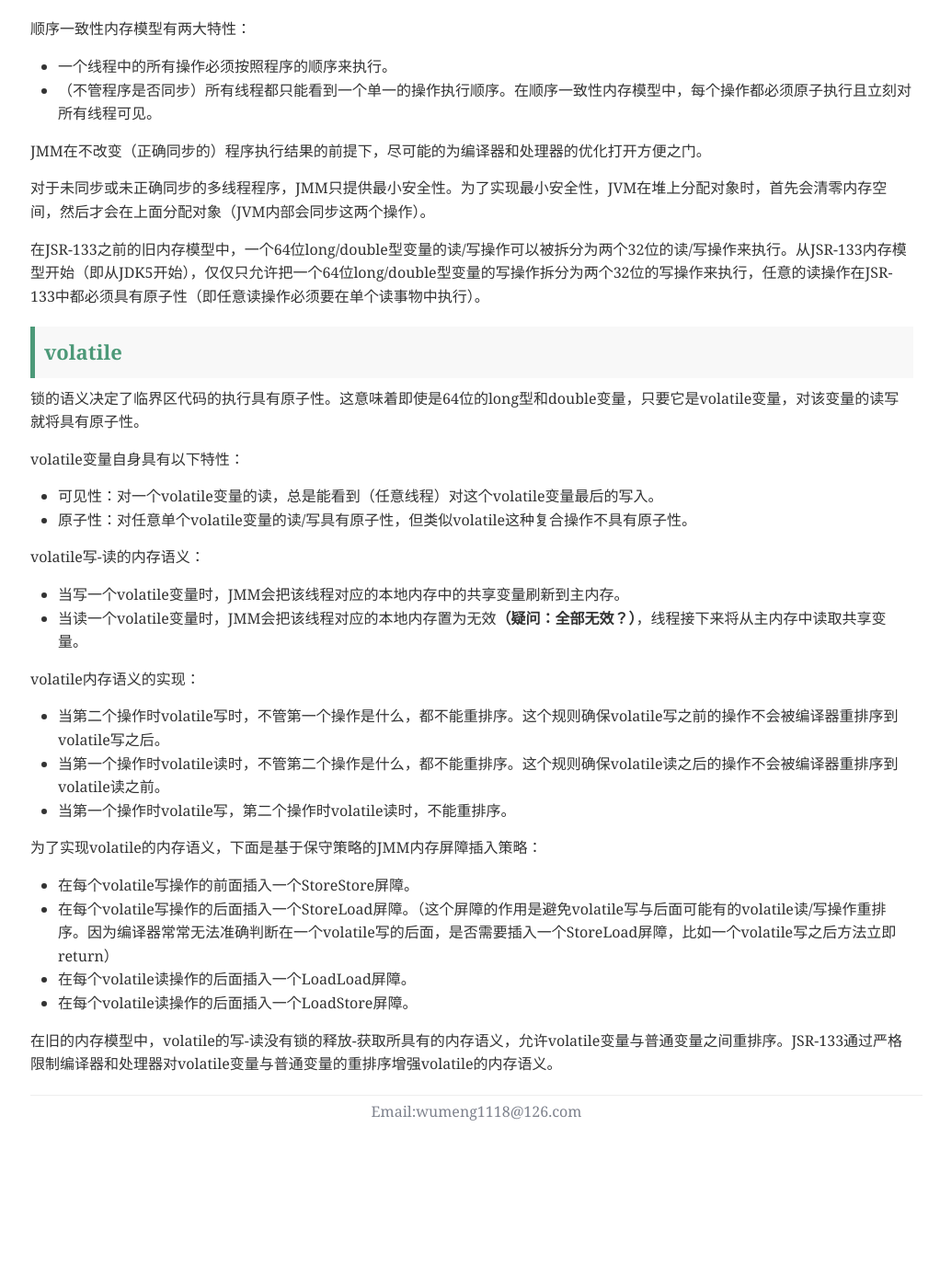
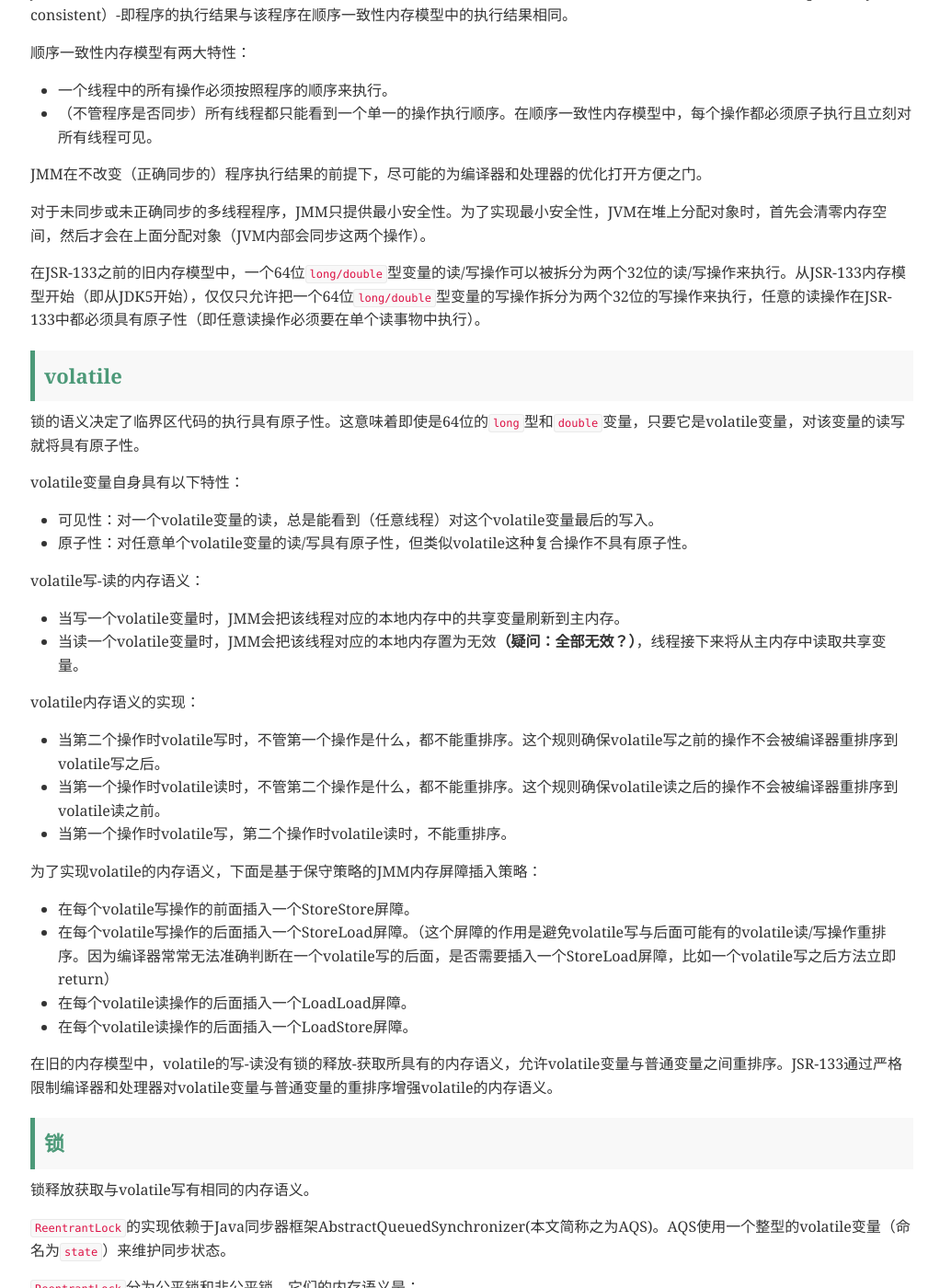
Before and after one commit to Qing-Shuang/Bird, a Jekyll site: the page built from _posts/Java/2015-04-30-java4-jmm.md, in a window 1280 px wide and 1400 px high, scrolled down 1353 px. Shown: the whole window at 92% size, without its empty margins (127-1149 px from the left). Built offline with Jekyll 4.4.1, drawn with Linux system fonts in a browser that asks for light colours; Markdown is read by kramdown in place of the engine named in the settings; before the commit the page ends 2599 px from its top, so only the background shows below that; some of the changed text lies outside the part shown.

Commit message:
修改了java内存模型学习笔记和修改了JS垃圾回收文章的错别字

```diff
--- a/_posts/Java/2015-04-30-java4-jmm.md
+++ b/_posts/Java/2015-04-30-java4-jmm.md
@@ -49,11 +49,11 @@
 
 对于未同步或未正确同步的多线程程序，JMM只提供最小安全性。为了实现最小安全性，JVM在堆上分配对象时，首先会清零内存空间，然后才会在上面分配对象（JVM内部会同步这两个操作）。
 
-在JSR-133之前的旧内存模型中，一个64位long/double型变量的读/写操作可以被拆分为两个32位的读/写操作来执行。从JSR-133内存模型开始（即从JDK5开始），仅仅只允许把一个64位long/double型变量的写操作拆分为两个32位的写操作来执行，任意的读操作在JSR-133中都必须具有原子性（即任意读操作必须要在单个读事物中执行）。
+在JSR-133之前的旧内存模型中，一个64位`long/double`型变量的读/写操作可以被拆分为两个32位的读/写操作来执行。从JSR-133内存模型开始（即从JDK5开始），仅仅只允许把一个64位`long/double`型变量的写操作拆分为两个32位的写操作来执行，任意的读操作在JSR-133中都必须具有原子性（即任意读操作必须要在单个读事物中执行）。
 
 ## volatile ##
 
-锁的语义决定了临界区代码的执行具有原子性。这意味着即使是64位的long型和double变量，只要它是volatile变量，对该变量的读写就将具有原子性。
+锁的语义决定了临界区代码的执行具有原子性。这意味着即使是64位的`long`型和`double`变量，只要它是volatile变量，对该变量的读写就将具有原子性。
 
 volatile变量自身具有以下特性：
 
@@ -79,3 +79,20 @@
 * 在每个volatile读操作的后面插入一个LoadStore屏障。
 
 在旧的内存模型中，volatile的写-读没有锁的释放-获取所具有的内存语义，允许volatile变量与普通变量之间重排序。JSR-133通过严格限制编译器和处理器对volatile变量与普通变量的重排序增强volatile的内存语义。
+
+## 锁 ##
+
+锁释放获取与volatile写有相同的内存语义。
+
+`ReentrantLock`的实现依赖于Java同步器框架AbstractQueuedSynchronizer(本文简称之为AQS)。AQS使用一个整型的volatile变量（命名为`state`）来维护同步状态。
+
+`ReentrantLock`分为公平锁和非公平锁，它们的内存语义是：
+
+* 公平锁和非公平锁释放锁时，最后都要写一个volatile变量`state`。
+* 公平锁获取时，首先会去读这个volatile变量。
+* 非公平锁获取时，首先会用CAS更新这个volatile变量，这个操作同时具有volatile读和volatile写的内存语义。（JDK文档对CAS的说明如下：如果当前状态值等于预期值，则以原子方式将同步状态设置为给定的更新值。）
+
+从`ReentrantLock`可以看出，锁释放-获取的内存语义的实现至少有下面两种方式：
+
+* 利用volatile变量的写-读所具有的内存语义。
+* 利用CAS所附带的volatile读和volatile写的内存语义。
```
Also changed, not shown: _posts/JS/2014-07-09-js2-gc.md (+1 -1 lines), _posts/Other/general.md (+10 -0 lines).
